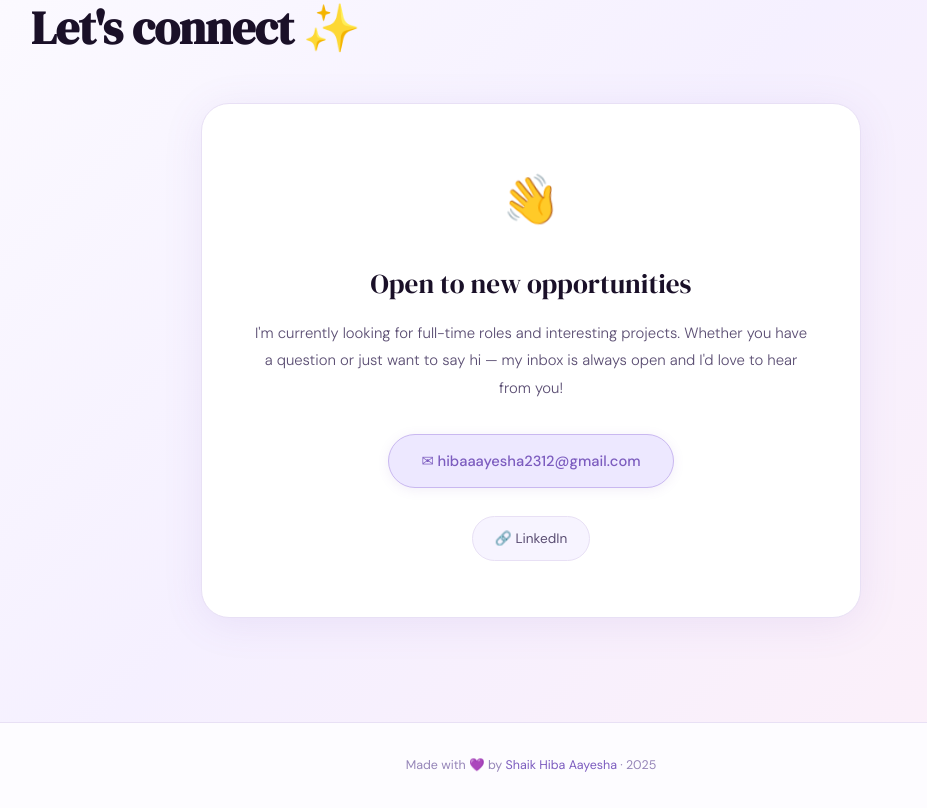
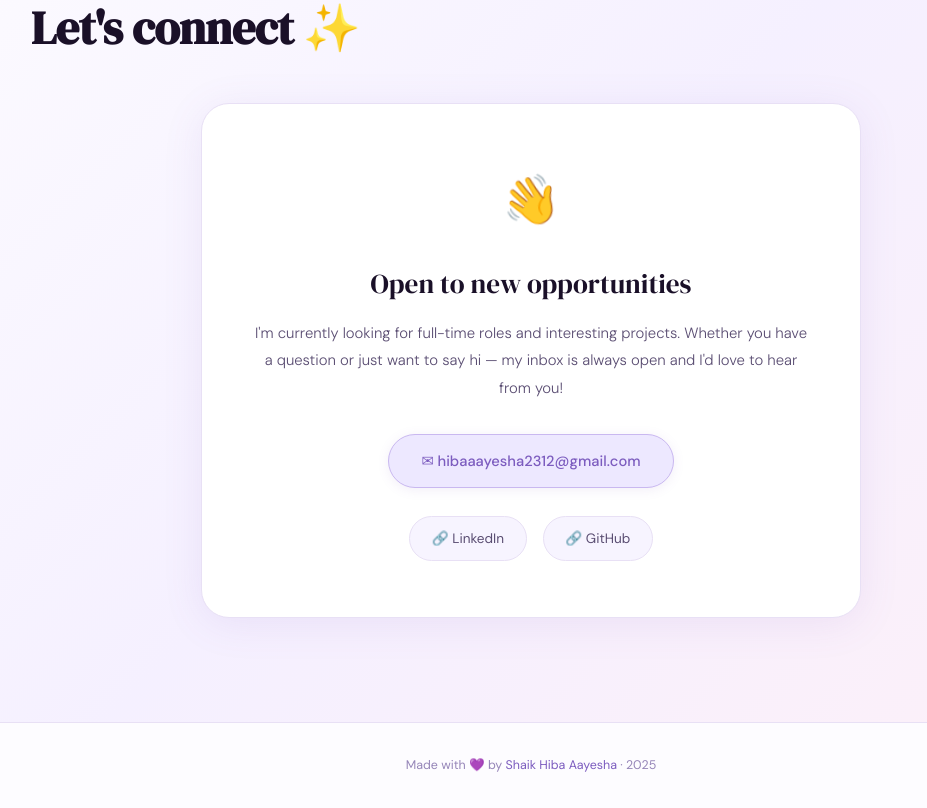
Before and after one commit to hibaa2303/hibaa2303.github.io, a plain HTML site: page index.html in a window 1280 px wide. Shown: the part 4523-5331 px from the top of the page, without its empty margins (109-1036 px from the left). Drawn offline with nearby package versions, Linux system fonts and the light colour scheme.

Commit message:
index.html

```diff
--- a/index.html
+++ b/index.html
@@ -489,6 +489,7 @@ footer span{color:var(--lavender);}
       <a href="mailto:hibaaayesha2312@gmail.com" class="email-btn">✉ hibaaayesha2312@gmail.com</a>
       <div class="contact-links">
         <a href="https://www.linkedin.com/in/hiba-aayesha/" target="_blank" class="clink">🔗 LinkedIn</a>
+         <a href="https://github.com/Hibaa2303" target="_blank" class="clink">🔗 GitHub</a>
       </div>
     </div>
   </div>
```
